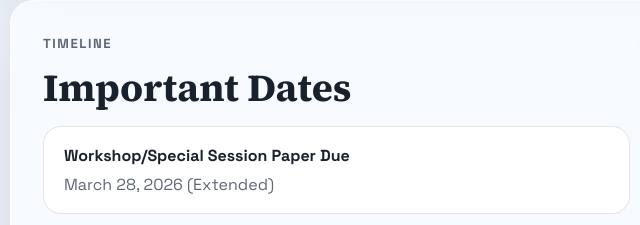
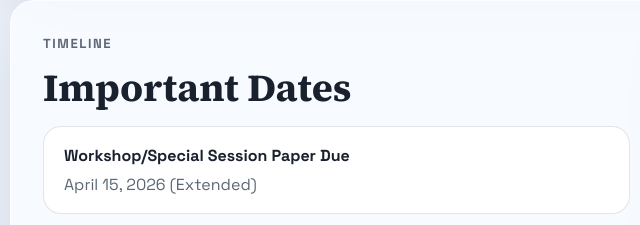
Before and after one commit to cyfaaa/BERS2026, a plain HTML site: page index.html in a window 1280 px wide. Shown: the part 2593-2818 px from the top of the page, 50-690 px from the left. Drawn offline with Linux system fonts and the light colour scheme.

Commit message:
Extend workshop submission deadline

```diff
--- a/index.html
+++ b/index.html
@@ -176,7 +176,7 @@
             <dl class="date-list">
               <div>
                 <dt>Workshop/Special Session Paper Due</dt>
-                <dd>March 28, 2026 (Extended)</dd>
+                <dd>April 15, 2026 (Extended)</dd>
               </div>
               <div>
                 <dt>Author Notification</dt>
```
